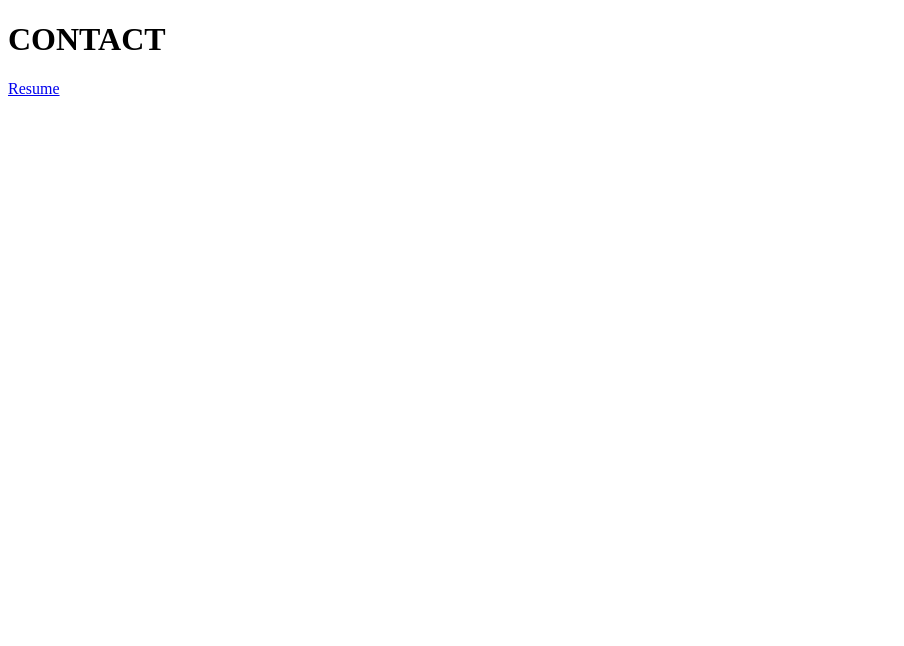
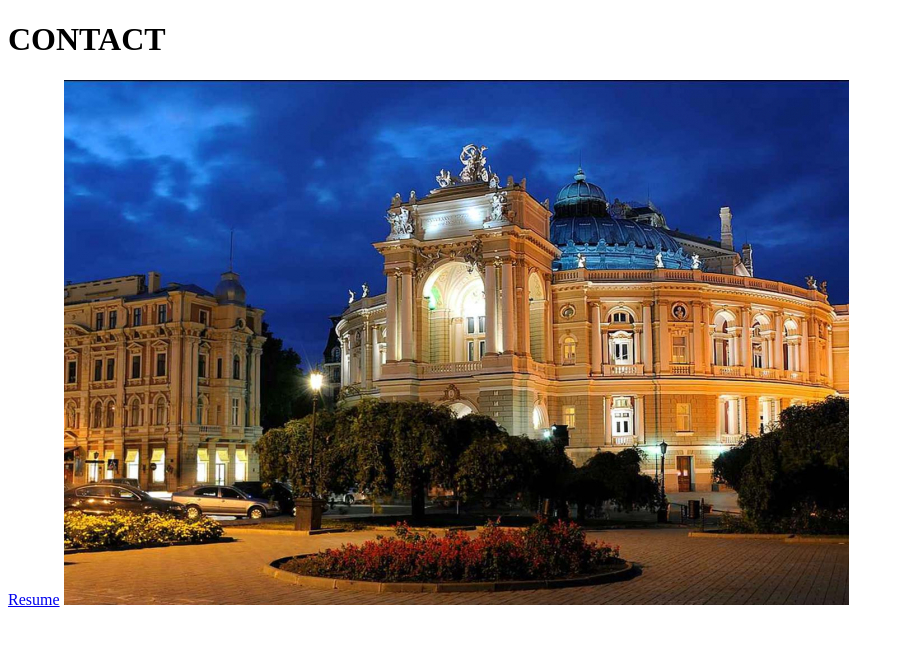
Before and after one commit to Katrin0605/My_first_project, a plain HTML site: page contact.html in a window 1280 px wide. Shown: the whole page, without its empty margins (0-904 px from the left). Drawn offline with Linux system fonts and the light colour scheme.

Commit message:
add some changes

```diff
--- a/contact.html
+++ b/contact.html
@@ -10,6 +10,7 @@
 <body>
     <h1>CONTACT</h1>
 <a href="index.html">Resume</a>
+<img src="images/odessa_opera.jpg">
 </body>
 
 </html>
```
